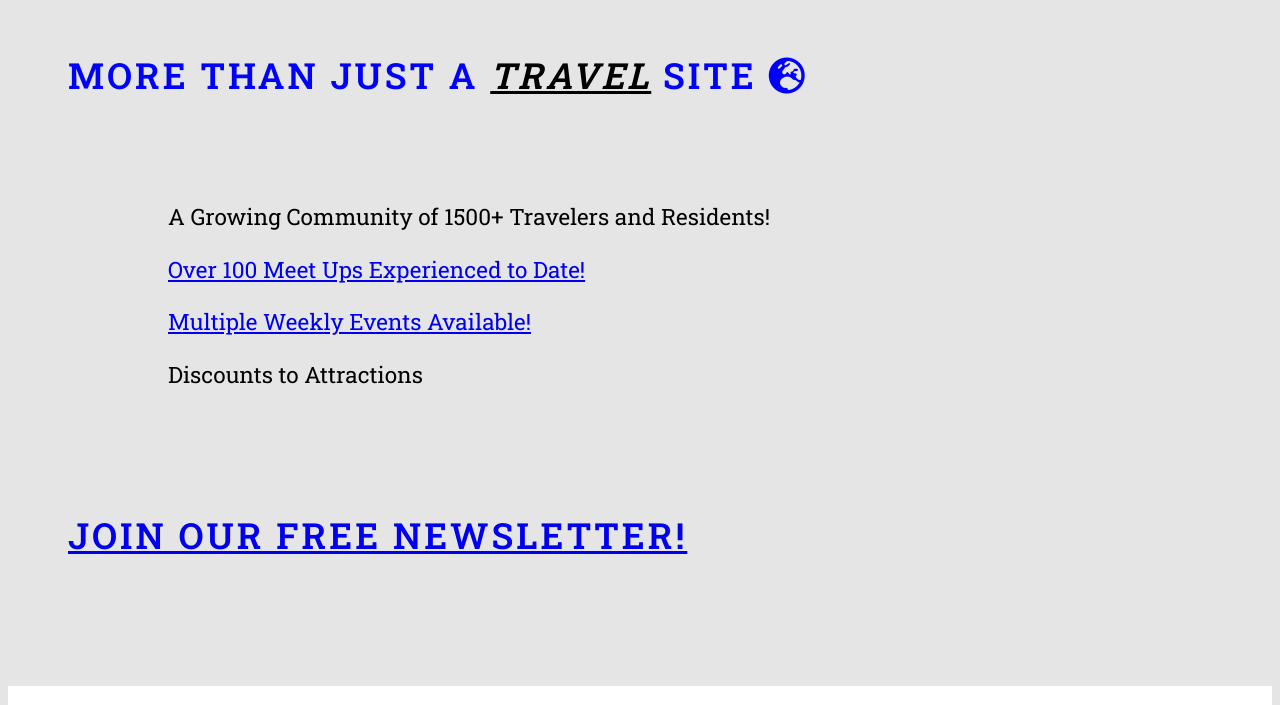
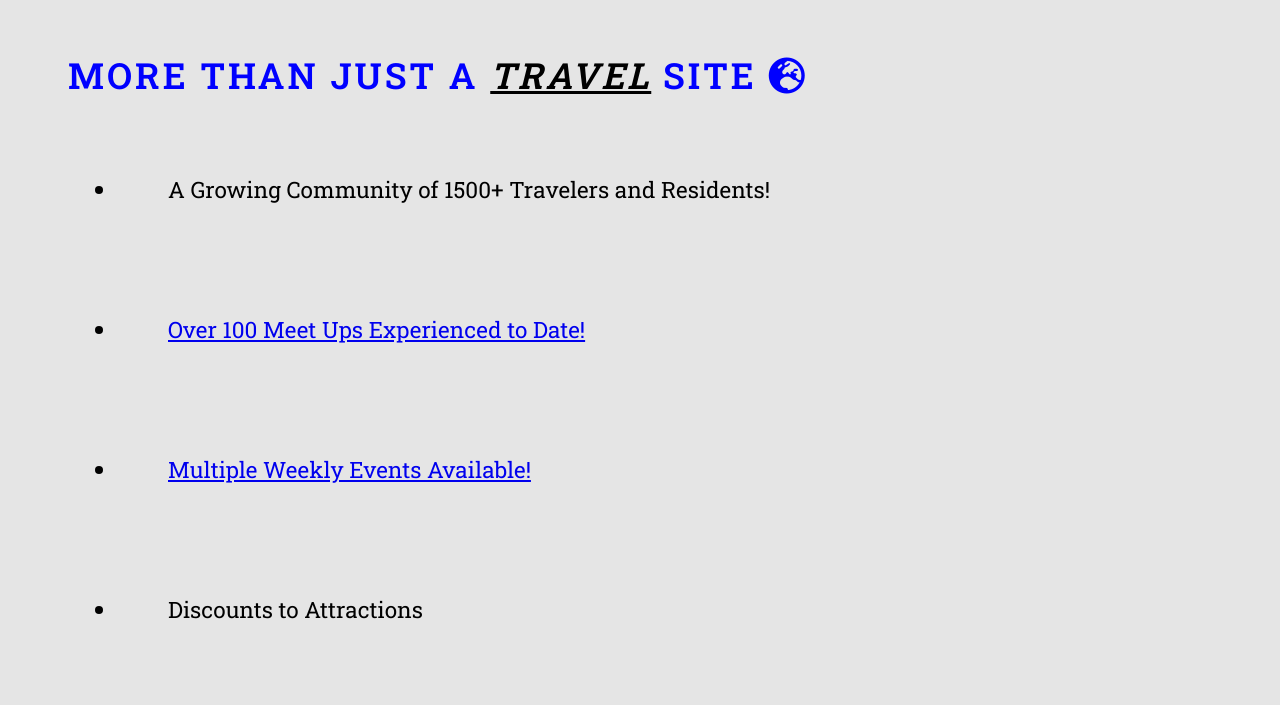
Before and after one commit to passportpowell/Passport-Powell, a plain HTML site: page index.html in a window 1280 px wide. Shown: the part 910-1615 px from the top of the page. Drawn offline with Linux system fonts and the light colour scheme.

Commit message:
formatting

```diff
--- a/assets/style.css
+++ b/assets/style.css
@@ -1,9 +1,3 @@
-/* for width margin padding try to use % rather than px
-for code with more than 4 lines then add commet about what it does
-dont just comment like "club ethos" instead use the class id
-credit pictures within readme and not css
-use jigsaw css validator */
-
 @import url('https://fonts.googleapis.com/css2?family=Roboto+Slab:wght@400;600&display=swap');
 
 body {
@@ -113,14 +107,12 @@ h2 {
 
 #hero-image {
     background: url(../assets/images/hero-image.webp) no-repeat center center;
-    /* position: cover; */
     width: 100%;
     height: 500px;
     background-repeat: no-repeat;
     background-size: cover;
     background-position: center;
 }
-
 
 
 /* ETHOS SECTION */
@@ -142,14 +134,12 @@ h2 {
 }
 
 .why-join-us li {
-    list-style-type: none;
-    /* text-align: center; */
     margin: auto;
     font-size: 125%;
     padding: 50px 50px 70px 50px;
     margin-left: 10px;
     margin-right: 160px;
-    line-height: 30px;
+    line-height: 20px;
 }
 
 .link {
@@ -167,10 +157,6 @@ h2 {
     margin: 0 auto;
     clear: none;
 }
-
-
-
-/* Circle container and image - I WANT TO CREATE 3 HORIZONTAL */
 
 .circle-image {
     width: 300px;
@@ -214,12 +200,10 @@ h2 {
     border: 3px double #ffffff;
     box-sizing: border-box;
     background-color: #00000099;
-    /* opacity: 0.6; */
     background-repeat: no-repeat;
     background-size: cover;
     margin: 0 auto;
     overflow: hidden;
-
 }
 
 .schedule a {
@@ -248,16 +232,15 @@ h2 {
     position: static;
 }
 
-/* Footer styling section */
+
+/* Footer page */
+
 footer {
-
     background-color: #ffffff;
     width: 100%;
     font-size: 150%;
     position: relative;
     padding-bottom: 10px;
-
-
 }
 
 .social-sites {
@@ -293,7 +276,8 @@ footer {
     width: 100%;
 }
 
-/* Sign up section */
+
+/* Sign up page */
 
 #join-form {
     background: url("");
@@ -307,7 +291,6 @@ footer {
 }
 
 #signup-form {
-    /* margin: 100px 100px 300px 300px; */
     margin: 0 auto;
     color: #ffffff;
     background-color: rgba(0, 0, 0, 0.8);
@@ -315,7 +298,6 @@ footer {
     position: relative;
     padding: 30px;
     height: auto;
-
     background-size: cover;
     border: 3px double #fafafa;
 }
@@ -328,7 +310,7 @@ footer {
     position: relative;
     padding: 30px;
     height: auto;
-text-align: center;
+    text-align: center;
     background-size: cover;
     border: 3px double #fafafa;
 }
@@ -349,8 +331,6 @@ form h2 {
 #color-white {
     color: #fffefe;
 }
-
-
 
 .signup-form h2 {
     color: #fafafa;
@@ -419,10 +399,6 @@ form h2 {
     color: #ffffff;
 }
 
-
-/* TEXT BOX WIDTH CHANGE WHEN CLICKED CSS BELOW FOUND FROM
-https://www.w3schools.com/cssref/sel_attribute_value.asp */
-
 input[type=text],
 input[type=email] {
     width: 100%;
@@ -436,10 +412,7 @@ input[type=email]:focus {
 }
 
 
-
 /* Mobile Viewing for screen lower than 950 pixels*/
-/* THIS SECTION IS NOT ALGNED STRAIGHT FOR SOME REASON*/
-
 
 @media screen and (max-width: 950px) {
     .schedule div {
@@ -457,20 +430,6 @@ input[type=email]:focus {
         clear: both;
         padding: 0;
     }
-
-    /* .nav-menu2 li {
-        height: 1px;
-        display: flex;
-        align-items: center;
-        justify-content: center;
-    }
-
-    .nav-menu {
-        height: 1px;
-        display: flex;
-        align-items: center;
-        justify-content: center;
-    } */
 
     .why-join-us {
         padding: 0;
@@ -508,13 +467,6 @@ input[type=email]:focus {
         margin: 0 auto;
         padding: 0;
     }
-
-    footer {
-
-    }
-
-
-
 }
 
 
@@ -543,7 +495,6 @@ input[type=email]:focus {
         width: 100%;
         padding: 0px;
     }
-
 }
 
 @media screen and (max-width: 690px) {
@@ -575,11 +526,9 @@ input[type=email]:focus {
     .newsletter {
         width: 100%;
     }
-
 }
 
 /* Tablet viewing for screens lower than 844 pixel */
-/* THIS SECTION IS NOT ALGNED STRAIGHT FOR SOME REASON*/
 
 @media screen and (max-width: 464px) {
 
@@ -614,12 +563,10 @@ input[type=email]:focus {
         text-align: center;
     }
 
-
     .circle-image {
         clear: both;
         padding: 0;
     }
-
 
     .hero-image {
         width: 100%;
@@ -638,5 +585,4 @@ input[type=email]:focus {
     footer {
         font-size: 100%;
     }
-
 }
--- a/index.html
+++ b/index.html
@@ -1,9 +1,3 @@
-<!-- comment above each section
-use "" instead of ""
-change class# to class.
-remove empty lines -->
-
-
 <!DOCTYPE html>
 <html lang="en">
 
@@ -69,12 +63,12 @@ remove empty lines -->
         <h2> More than just a <span class="color-black"><em><u>Travel</u></em></span> site <i
                 class="fa-solid fa-earth-europe"></i></h2>
 
-        <li>
-            <ul>A Growing Community of 1500+ Travelers and Residents!</ul>
-            <ul><a href=past-meets.html>Over 100 Meet Ups Experienced to Date!</a></ul>
-            <ul><a href=past-meets.html>Multiple Weekly Events Available!</a></ul>
-            <ul>Discounts to Attractions</ul>
-        </li>
+        <ul>
+            <li>A Growing Community of 1500+ Travelers and Residents!</li>
+            <li><a href=past-meets.html>Over 100 Meet Ups Experienced to Date!</a></li>
+            <li><a href=past-meets.html>Multiple Weekly Events Available!</a></li>
+            <li>Discounts to Attractions</li>
+            </ul>
         <h2 class="newsletter"><a href="signup.html">Join our Free Newsletter!</a> </h2>
     </section>
 
```
Also changed, not shown: congratulations.html (+2 -1 lines), past-meets.html (+0 -2 lines), schedule.html (+2 -1 lines), signup.html (+2 -3 lines).
